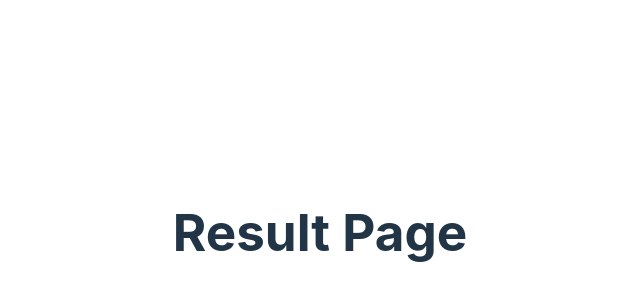
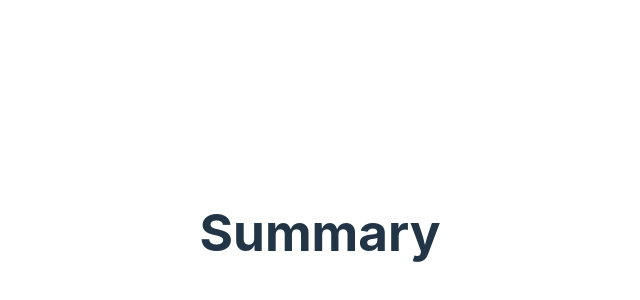
Before and after one commit to amoschoomy/databases-education-fe, a Vue app: page /result in a window 1280 px wide. Shown: the part 168-468 px from the top of the page, without its empty margins (320-960 px from the left). Built offline with nearby package versions, Linux system fonts and the light colour scheme.

Commit message:
change title of result page

```diff
--- a/src/components/ResultsPage/ResultsPage.vue
+++ b/src/components/ResultsPage/ResultsPage.vue
@@ -1,6 +1,6 @@
 <template>
   <div>
-    <h1>Result Page</h1>
+    <h1>Summary</h1>
     <div v-text="resultData"></div>
   </div>
 </template>
--- a/src/components/UploadMP3/UploadMP3.vue
+++ b/src/components/UploadMP3/UploadMP3.vue
@@ -40,8 +40,8 @@ export default {
 
       try {
         const jsonResponse = await uploadAudioFile(this.selectedFile, endpointURL);
+        console.log(jsonResponse);
         this.$router.push({ name: 'ResultPage', query: { jsonResponse: jsonResponse } });
-        console.log(jsonResponse);
       } catch (error) {
         console.error('Error uploading file:', error);
       }
```
